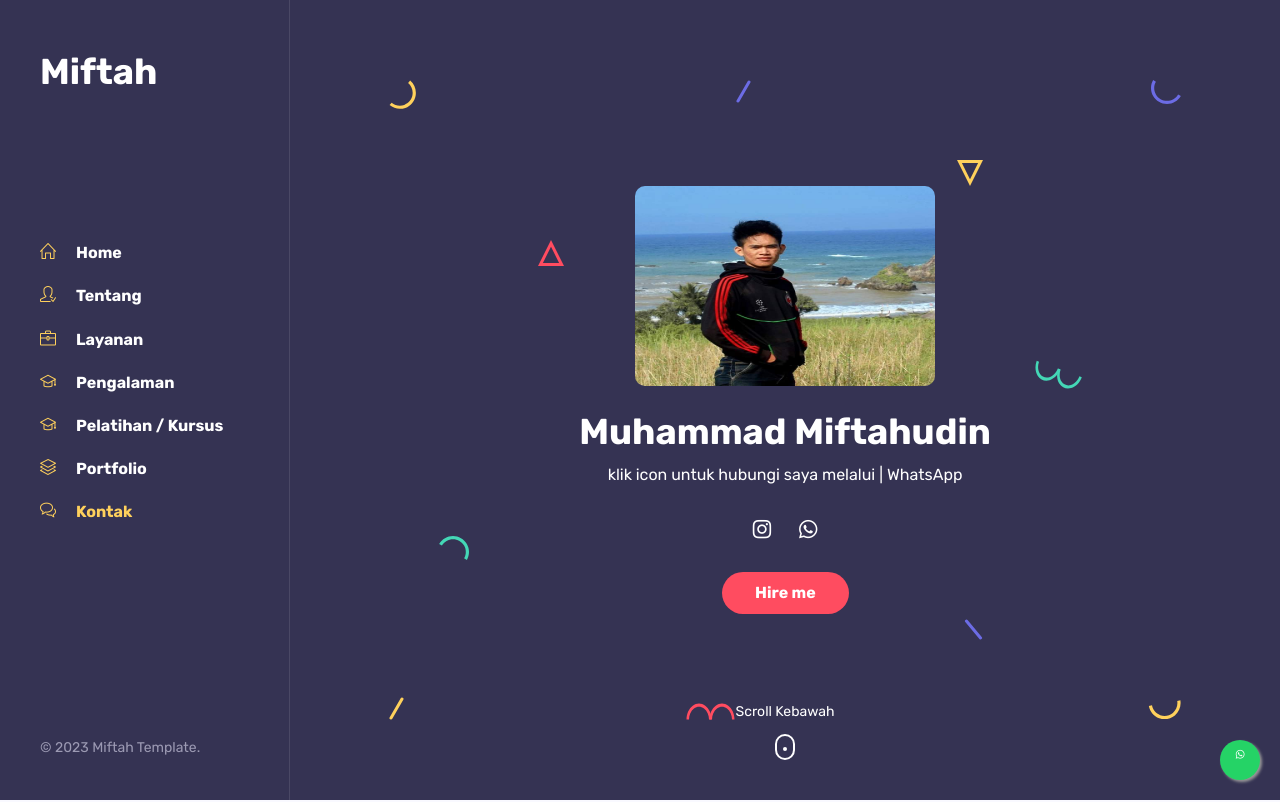
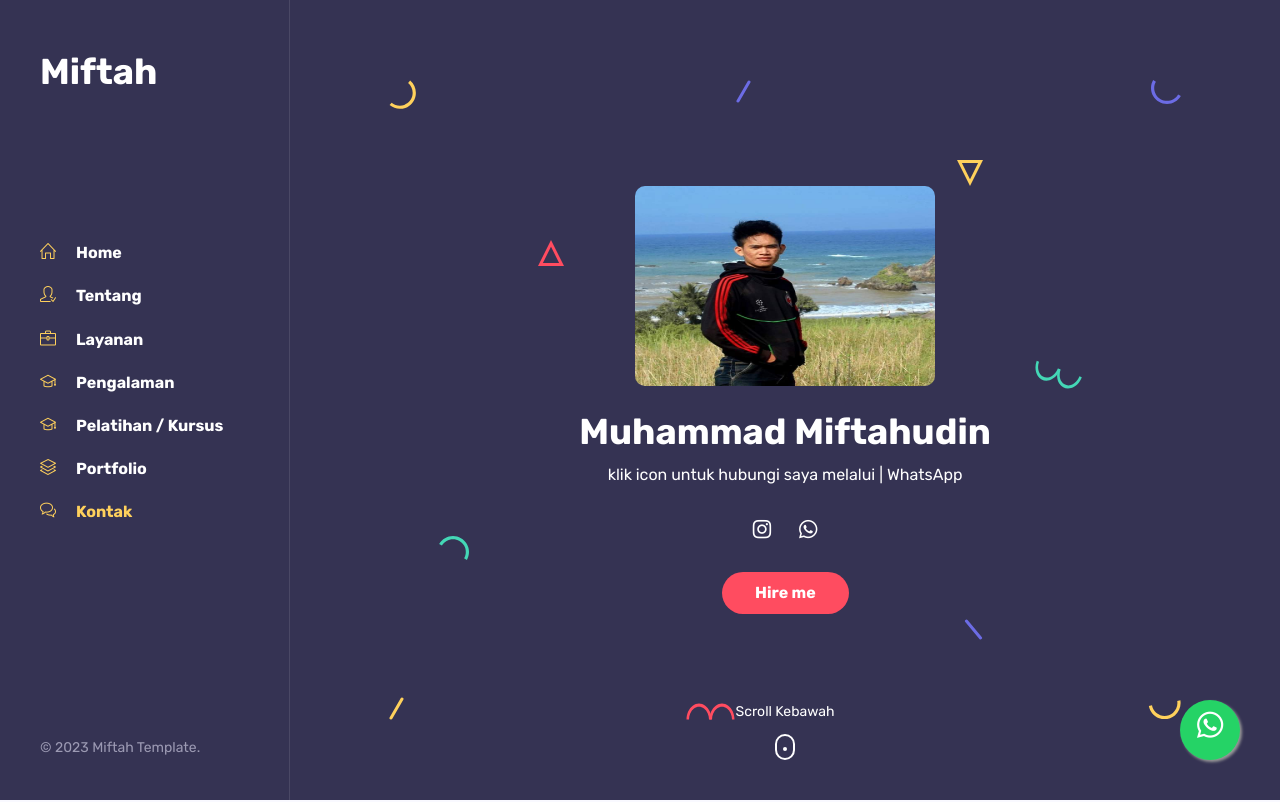
Before and after one commit to muhammadmiftahudin/muhammadmiftahudin.github.io, a plain HTML site: page index.html in a window 1280 px wide. Shown: the top 802 px of the page. Drawn offline with Linux system fonts and the light colour scheme.

Commit message:
Update style.css

```diff
--- a/css/style.css
+++ b/css/style.css
@@ -59,21 +59,21 @@ body {
 
 .floating {
 position: fixed;
-width: 40px;
-height: 40px;
-bottom: 20px;
-right: 20px;
+width: 60px;
+height: 60px;
+bottom: 40px;
+right: 40px;
 background-color: #25d366;
 color: #fff;
 border-radius: 30px;
 text-align: center;
-font-size: 10px;
+font-size: 30px;
 box-shadow: 2px 2px 3px #999;
 z-index: 100;
 }
 
 .fab-icon {
-margin-top: 9px;
+margin-top: 10px;
 }
 img {
   max-width: 100%;
```
